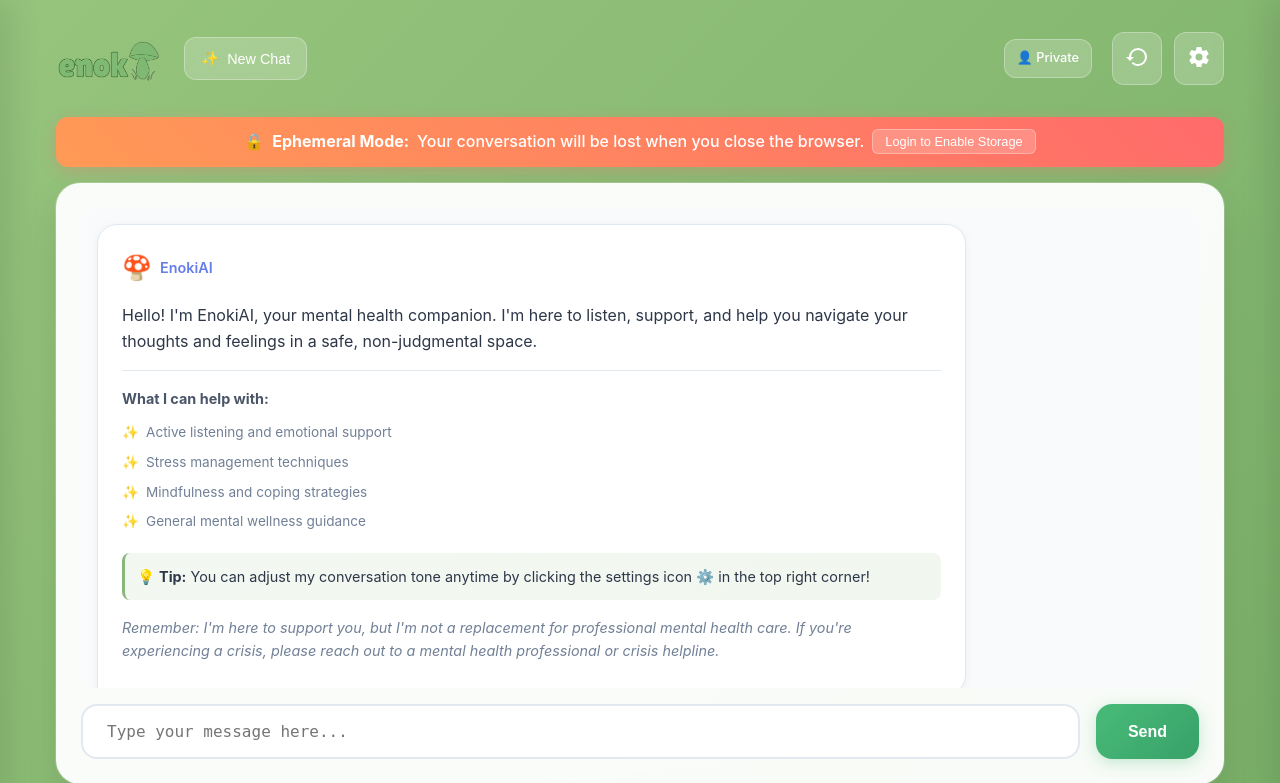
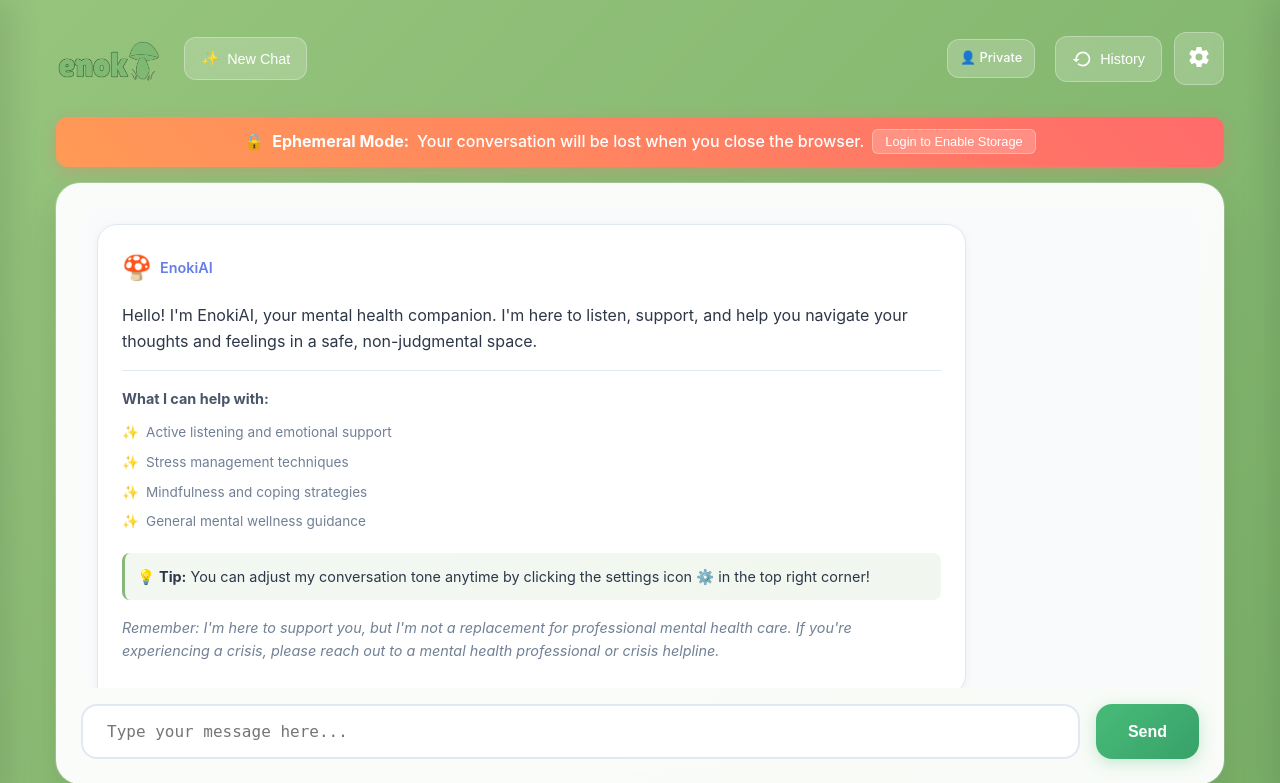
Before and after one commit to jayceebasa/EnokiMentalHealthChatbot, a Django app: page /chat/ in a window 1280 px wide. Shown: the top 783 px of the page. Run offline with Django 5.2, Linux system fonts and the light colour scheme; data comes from the database, SQL or seed files in the repository; data that the repository does not hold is empty.

Commit message:
Update chat.html

```diff
--- a/templates/chat.html
+++ b/templates/chat.html
@@ -325,10 +325,15 @@
             backdrop-filter: blur(10px);
             border: 1px solid rgba(255, 255, 255, 0.3);
             border-radius: 12px;
-            padding: 0.75rem;
+            padding: 0.75rem 1rem;
             cursor: pointer;
             transition: all 0.3s ease;
             color: white;
+            font-size: 0.9rem;
+            font-weight: 500;
+            display: flex;
+            align-items: center;
+            gap: 0.5rem;
         }
 
         .history-btn:hover {
@@ -337,8 +342,8 @@
         }
 
         .history-icon {
-            width: 24px;
-            height: 24px;
+            width: 20px;
+            height: 20px;
             fill: currentColor;
         }
 
@@ -1140,6 +1145,14 @@
 
             .header-right {
                 display: none;
+            }
+
+            .history-btn span {
+                display: none;
+            }
+
+            .history-btn {
+                padding: 0.75rem;
             }
 
             .header h1 {
@@ -1541,10 +1554,11 @@
                 <div class="consent-status" id="consent-status" title="Click to manage data storage preferences">
                     <span id="consent-indicator">🔍 Checking...</span>
                 </div>
-                <button class="history-btn" id="history-toggle">
+                <button class="history-btn" id="history-toggle" title="View your past conversations">
                     <svg class="history-icon" viewBox="0 0 24 24">
                         <path d="M13,3A9,9 0 0,0 4,12H1L4.89,15.89L4.96,16.03L9,12H6A7,7 0 0,1 13,5A7,7 0 0,1 20,12A7,7 0 0,1 13,19C11.07,19 9.32,18.21 8.06,16.94L6.64,18.36C8.27,20 10.5,21 13,21A9,9 0 0,0 22,12A9,9 0 0,0 13,3Z"/>
                     </svg>
+                    <span>History</span>
                 </button>
                 <button class="settings-button" id="settings-toggle">
                     <svg class="settings-icon" viewBox="0 0 24 24">
```
